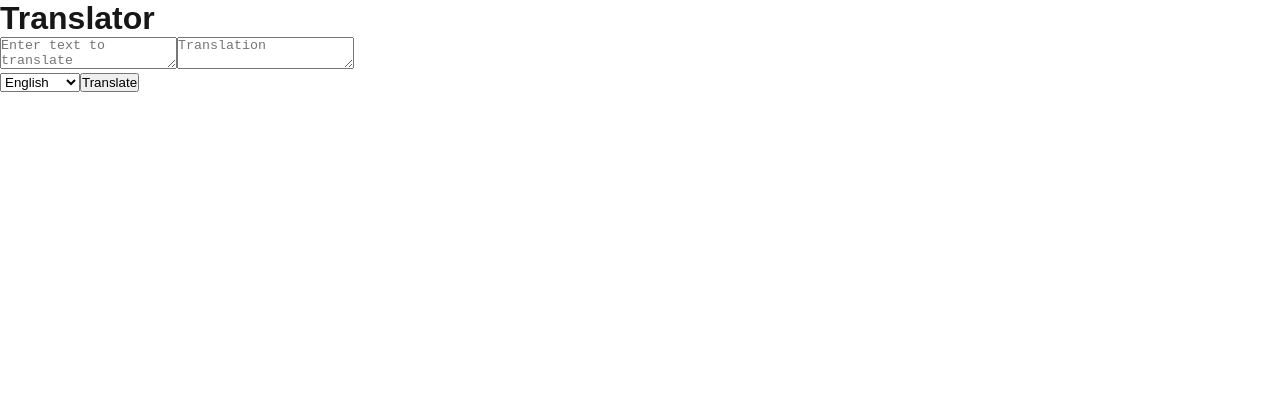
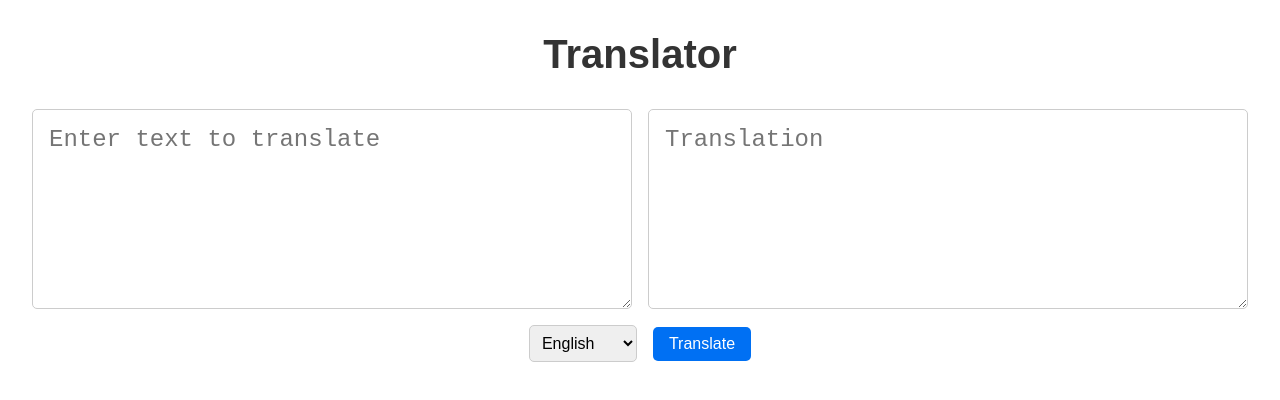
Before and after one commit to ksukemiura/translator, a Next.js app: page / in a window 1280 px wide. Shown: the top 400 px of the page. Built offline with nearby package versions, Linux system fonts and the light colour scheme.

Commit message:
Add styles to UI

```diff
--- a/app/page.module.css
+++ b/app/page.module.css
@@ -1,167 +1,59 @@
-.page {
-  --gray-rgb: 0, 0, 0;
-  --gray-alpha-200: rgba(var(--gray-rgb), 0.08);
-  --gray-alpha-100: rgba(var(--gray-rgb), 0.05);
-
-  --button-primary-hover: #383838;
-  --button-secondary-hover: #f2f2f2;
-
-  display: grid;
-  grid-template-rows: 20px 1fr 20px;
-  align-items: center;
-  justify-items: center;
-  min-height: 100svh;
-  padding: 80px;
-  gap: 64px;
-  font-family: var(--font-geist-sans);
-}
-
-@media (prefers-color-scheme: dark) {
-  .page {
-    --gray-rgb: 255, 255, 255;
-    --gray-alpha-200: rgba(var(--gray-rgb), 0.145);
-    --gray-alpha-100: rgba(var(--gray-rgb), 0.06);
-
-    --button-primary-hover: #ccc;
-    --button-secondary-hover: #1a1a1a;
-  }
-}
-
 .main {
   display: flex;
   flex-direction: column;
-  gap: 32px;
-  grid-row-start: 2;
+  align-items: center;
+  padding: 2rem;
+  min-height: 100vh;
+  font-family: sans-serif;
 }
 
-.main ol {
-  font-family: var(--font-geist-mono);
-  padding-left: 0;
-  margin: 0;
-  font-size: 14px;
-  line-height: 24px;
-  letter-spacing: -0.01em;
-  list-style-position: inside;
+.title {
+  font-size: 2.5rem;
+  margin-bottom: 2rem;
+  color: #333;
 }
 
-.main li:not(:last-of-type) {
-  margin-bottom: 8px;
+.textareas {
+  display: flex;
+  gap: 1rem;
+  width: 100%;
+  max-width: 1280px;
+  margin-bottom: 1rem;
 }
 
-.main code {
-  font-family: inherit;
-  background: var(--gray-alpha-100);
-  padding: 2px 4px;
-  border-radius: 4px;
-  font-weight: 600;
+.textarea {
+  width: 50%;
+  height: 200px;
+  padding: 1rem;
+  border-radius: 5px;
+  border: 1px solid #ccc;
+  font-size: 1.5rem;
+  resize: vertical;
 }
 
-.ctas {
+.controls {
   display: flex;
-  gap: 16px;
+  gap: 1rem;
+  align-items: center;
 }
 
-.ctas a {
-  appearance: none;
-  border-radius: 128px;
-  height: 48px;
-  padding: 0 20px;
-  border: 1px solid transparent;
-  transition:
-    background 0.2s,
-    color 0.2s,
-    border-color 0.2s;
-  cursor: pointer;
-  display: flex;
-  align-items: center;
-  justify-content: center;
-  font-size: 16px;
-  line-height: 20px;
-  font-weight: 500;
+.select {
+  padding: 0.5rem;
+  border-radius: 5px;
+  border: 1px solid #ccc;
+  font-size: 1rem;
 }
 
-a.primary {
-  background: var(--foreground);
-  color: var(--background);
-  gap: 8px;
+.button {
+  padding: 0.5rem 1rem;
+  border-radius: 5px;
+  border: none;
+  background-color: #0070f3;
+  color: white;
+  font-size: 1rem;
+  cursor: pointer;
 }
 
-a.secondary {
-  border-color: var(--gray-alpha-200);
-  min-width: 158px;
+.button:hover {
+  background-color: #005bb5;
 }
-
-.footer {
-  grid-row-start: 3;
-  display: flex;
-  gap: 24px;
-}
-
-.footer a {
-  display: flex;
-  align-items: center;
-  gap: 8px;
-}
-
-.footer img {
-  flex-shrink: 0;
-}
-
-/* Enable hover only on non-touch devices */
-@media (hover: hover) and (pointer: fine) {
-  a.primary:hover {
-    background: var(--button-primary-hover);
-    border-color: transparent;
-  }
-
-  a.secondary:hover {
-    background: var(--button-secondary-hover);
-    border-color: transparent;
-  }
-
-  .footer a:hover {
-    text-decoration: underline;
-    text-underline-offset: 4px;
-  }
-}
-
-@media (max-width: 600px) {
-  .page {
-    padding: 32px;
-    padding-bottom: 80px;
-  }
-
-  .main {
-    align-items: center;
-  }
-
-  .main ol {
-    text-align: center;
-  }
-
-  .ctas {
-    flex-direction: column;
-  }
-
-  .ctas a {
-    font-size: 14px;
-    height: 40px;
-    padding: 0 16px;
-  }
-
-  a.secondary {
-    min-width: auto;
-  }
-
-  .footer {
-    flex-wrap: wrap;
-    align-items: center;
-    justify-content: center;
-  }
-}
-
-@media (prefers-color-scheme: dark) {
-  .logo {
-    filter: invert();
-  }
-}
--- a/app/page.tsx
+++ b/app/page.tsx
@@ -1,6 +1,7 @@
 "use client";
 
 import { useState } from "react";
+import styles from "./page.module.css";
 
 export default function Home() {
   const languages = [
@@ -28,24 +29,27 @@ export default function Home() {
   }
 
   return (
-    <>
-      <h1>Translator</h1>
-      <div>
+    <main className={styles.main}>
+      <h1 className={styles.title}>Translator</h1>
+      <div className={styles.textareas}>
         <textarea
+          className={styles.textarea}
           value={text}
           onChange={(e) => setText(e.target.value)}
           placeholder="Enter text to translate"
         >
         </textarea>
         <textarea
+          className={styles.textarea}
           value={translation}
           placeholder="Translation"
           readOnly
         >
         </textarea>
       </div>
-      <div>
+      <div className={styles.controls}>
         <select
+          className={styles.select}
           value={targetLanguage}
           onChange={(e) => setTargetLanguage(e.target.value)}
         >
@@ -56,12 +60,13 @@ export default function Home() {
           ))}
         </select>
         <button
+          className={styles.button}
           type="button"
           onClick={handleClick}
-        >
-          Translate
-        </button>
+          >
+            Translate
+          </button>
       </div>
-    </>
+    </main>
   );
 }
```
